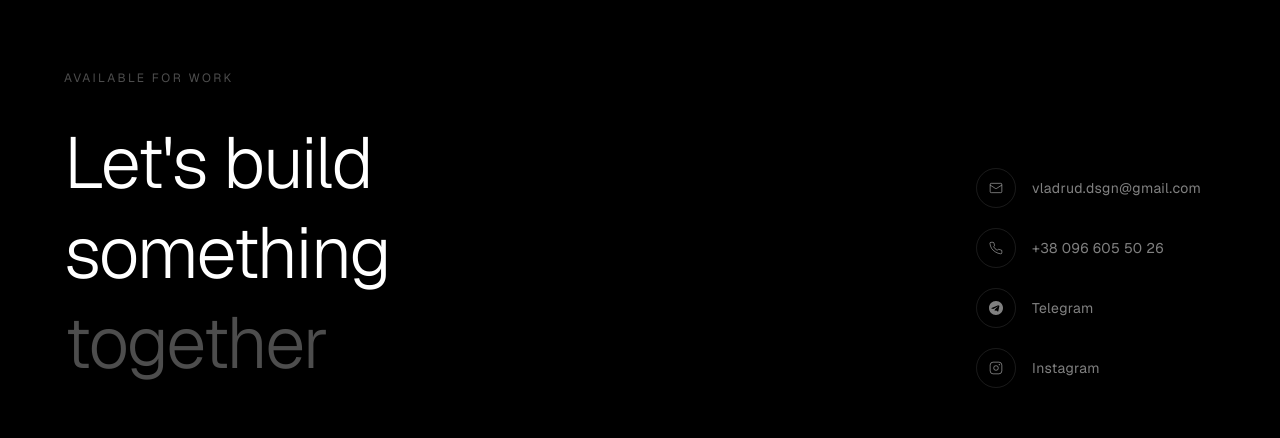
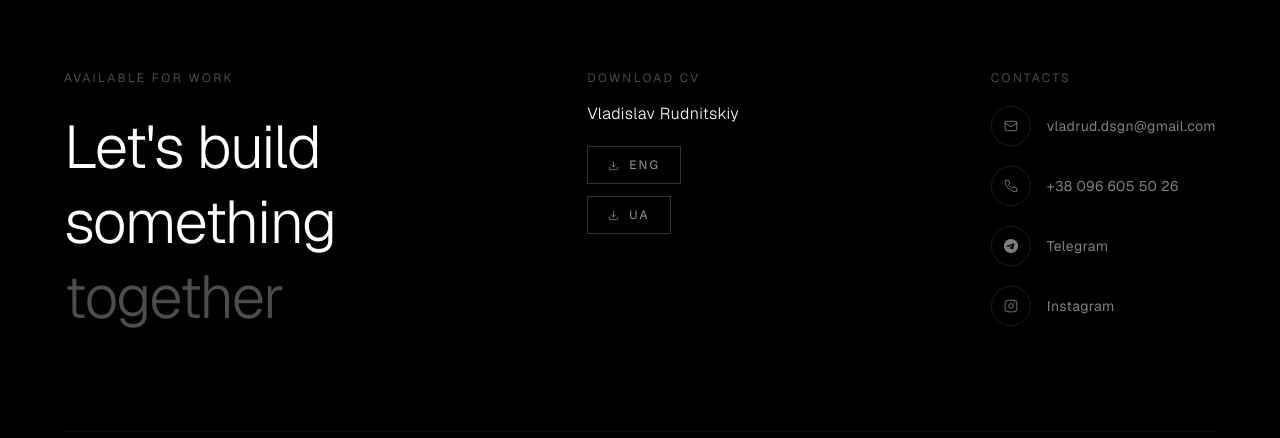
Before and after one commit to vladruddsgn-code/portfolio-vladrud, a Next.js app: page / in a window 1280 px wide. Shown: the part 1550-1988 px from the top of the page. Built offline with nearby package versions, Linux system fonts and the light colour scheme.

Commit message:
Redesign ContactSection: 3-column layout with CV download and contacts

```diff
--- a/components/ContactSection.tsx
+++ b/components/ContactSection.tsx
@@ -1,30 +1,62 @@
 export default function ContactSection() {
   return (
-    <section className="bg-black px-6 md:px-8 py-24 md:py-32 border-t border-white/5">
+    <section className="bg-black border-t border-white/5">
+
+      <div className="px-6 md:px-8 py-24 md:py-32">
         <div className="max-w-6xl mx-auto">
 
+          {/* 3 колонки на одному рівні */}
           <div className="flex flex-col md:flex-row justify-between gap-16 md:gap-8">
 
-          {/* Left — заголовок */}
-          <div className="flex flex-col justify-between">
-            <p className="text-xs tracking-[0.2em] uppercase text-white/30 mb-8">
+            {/* 1 — Слоган */}
+            <div className="flex flex-col gap-6">
+              <p className="text-xs tracking-[0.2em] uppercase text-white/30">
                 Available for work
               </p>
-            <div>
-              <h2 className="text-5xl md:text-7xl font-light text-white leading-tight tracking-tight">
+              <h2 className="text-5xl md:text-6xl font-light text-white leading-tight tracking-tight">
                 Let&apos;s build<br />something<br />
                 <span className="text-white/30">together</span>
               </h2>
             </div>
+
+            {/* 2 — Download CV */}
+            <div className="flex flex-col gap-4">
+              <p className="text-xs tracking-[0.2em] uppercase text-white/30">Download CV</p>
+              <p className="text-white text-base font-light tracking-wide">Vladislav Rudnitskiy</p>
+              <div className="flex flex-col gap-3 mt-1">
+                <a
+                  href="/Resume Rudnitskyi Eng.pdf"
+                  download
+                  className="group flex items-center gap-2.5 px-5 py-2.5 border border-white/20 text-white/60 text-xs tracking-[0.18em] uppercase hover:border-white/50 hover:text-white transition-all duration-200 w-fit"
+                >
+                  <svg width="11" height="11" viewBox="0 0 24 24" fill="none" stroke="currentColor" strokeWidth="1.5" className="group-hover:translate-y-0.5 transition-transform duration-200">
+                    <path d="M21 15v4a2 2 0 0 1-2 2H5a2 2 0 0 1-2-2v-4"/>
+                    <polyline points="7 10 12 15 17 10"/>
+                    <line x1="12" y1="15" x2="12" y2="3"/>
+                  </svg>
+                  ENG
+                </a>
+                <a
+                  href="/Резюме Рудніцький UA.pdf"
+                  download
+                  className="group flex items-center gap-2.5 px-5 py-2.5 border border-white/20 text-white/60 text-xs tracking-[0.18em] uppercase hover:border-white/50 hover:text-white transition-all duration-200 w-fit"
+                >
+                  <svg width="11" height="11" viewBox="0 0 24 24" fill="none" stroke="currentColor" strokeWidth="1.5" className="group-hover:translate-y-0.5 transition-transform duration-200">
+                    <path d="M21 15v4a2 2 0 0 1-2 2H5a2 2 0 0 1-2-2v-4"/>
+                    <polyline points="7 10 12 15 17 10"/>
+                    <line x1="12" y1="15" x2="12" y2="3"/>
+                  </svg>
+                  UA
+                </a>
+              </div>
             </div>
 
-          {/* Right — контакти */}
-          <div className="flex flex-col justify-end gap-5 min-w-[240px]">
+            {/* 3 — Контакти */}
+            <div className="flex flex-col gap-4">
+              <p className="text-xs tracking-[0.2em] uppercase text-white/30">Contacts</p>
 
-            <a
-              href="mailto:vladrud.dsgn@gmail.com"
-              className="group flex items-center gap-4 text-white/50 hover:text-white transition-colors duration-200"
-            >
+              <div className="flex flex-col gap-5 mt-1">
+                <a href="mailto:vladrud.dsgn@gmail.com" className="group flex items-center gap-4 text-white/50 hover:text-white transition-colors duration-200">
                   <div className="w-10 h-10 rounded-full border border-white/10 group-hover:border-white/40 flex items-center justify-center transition-colors duration-200 shrink-0">
                     <svg width="14" height="14" viewBox="0 0 24 24" fill="none" stroke="currentColor" strokeWidth="1.5">
                       <rect x="2" y="4" width="20" height="16" rx="2"/>
@@ -34,10 +66,7 @@ export default function ContactSection() {
                   <span className="text-sm tracking-wide">vladrud.dsgn@gmail.com</span>
                 </a>
 
-            <a
-              href="tel:+380966055026"
-              className="group flex items-center gap-4 text-white/50 hover:text-white transition-colors duration-200"
-            >
+                <a href="tel:+380966055026" className="group flex items-center gap-4 text-white/50 hover:text-white transition-colors duration-200">
                   <div className="w-10 h-10 rounded-full border border-white/10 group-hover:border-white/40 flex items-center justify-center transition-colors duration-200 shrink-0">
                     <svg width="14" height="14" viewBox="0 0 24 24" fill="none" stroke="currentColor" strokeWidth="1.5">
                       <path d="M22 16.92v3a2 2 0 0 1-2.18 2 19.79 19.79 0 0 1-8.63-3.07A19.5 19.5 0 0 1 4.69 13a19.79 19.79 0 0 1-3.07-8.67A2 2 0 0 1 3.6 2.22h3a2 2 0 0 1 2 1.72c.127.96.361 1.903.7 2.81a2 2 0 0 1-.45 2.11L7.91 9.91a16 16 0 0 0 6.07 6.07l1.06-1.06a2 2 0 0 1 2.11-.45c.907.339 1.85.573 2.81.7A2 2 0 0 1 22 16.92z"/>
@@ -46,12 +75,7 @@ export default function ContactSection() {
                   <span className="text-sm tracking-wide">+38 096 605 50 26</span>
                 </a>
 
-            <a
-              href="https://t.me/vladrudnitskiy"
-              target="_blank"
-              rel="noopener noreferrer"
-              className="group flex items-center gap-4 text-white/50 hover:text-white transition-colors duration-200"
-            >
+                <a href="https://t.me/vladrudnitskiy" target="_blank" rel="noopener noreferrer" className="group flex items-center gap-4 text-white/50 hover:text-white transition-colors duration-200">
                   <div className="w-10 h-10 rounded-full border border-white/10 group-hover:border-white/40 flex items-center justify-center transition-colors duration-200 shrink-0">
                     <svg width="14" height="14" viewBox="0 0 24 24" fill="currentColor">
                       <path d="M12 0C5.373 0 0 5.373 0 12s5.373 12 12 12 12-5.373 12-12S18.627 0 12 0zm5.894 8.221-1.97 9.28c-.145.658-.537.818-1.084.508l-3-2.21-1.447 1.394c-.16.16-.295.295-.605.295l.213-3.053 5.56-5.023c.242-.213-.054-.333-.373-.12L7.17 13.67l-2.94-.92c-.64-.203-.653-.64.136-.954l11.47-4.42c.537-.194 1.006.131.837.847z"/>
@@ -60,12 +84,7 @@ export default function ContactSection() {
                   <span className="text-sm tracking-wide">Telegram</span>
                 </a>
 
-            <a
-              href="https://www.instagram.com/by.vladrud/"
-              target="_blank"
-              rel="noopener noreferrer"
-              className="group flex items-center gap-4 text-white/50 hover:text-white transition-colors duration-200"
-            >
+                <a href="https://www.instagram.com/by.vladrud/" target="_blank" rel="noopener noreferrer" className="group flex items-center gap-4 text-white/50 hover:text-white transition-colors duration-200">
                   <div className="w-10 h-10 rounded-full border border-white/10 group-hover:border-white/40 flex items-center justify-center transition-colors duration-200 shrink-0">
                     <svg width="14" height="14" viewBox="0 0 24 24" fill="none" stroke="currentColor" strokeWidth="1.5">
                       <rect x="2" y="2" width="20" height="20" rx="5"/>
@@ -75,21 +94,19 @@ export default function ContactSection() {
                   </div>
                   <span className="text-sm tracking-wide">Instagram</span>
                 </a>
+              </div>
+            </div>
 
-          </div>
           </div>
 
           {/* Footer */}
           <div className="mt-24 pt-8 border-t border-white/5 flex justify-between items-center">
-          <span className="text-xs text-white/20 tracking-widest">
-            © 2026 Vladislav Rudnitskiy
-          </span>
-          <span className="text-xs text-white/20 tracking-widest uppercase">
-            Portfolio
-          </span>
+            <span className="text-xs text-white/20 tracking-widest">© 2026 Vladislav Rudnitskiy</span>
+            <span className="text-xs text-white/20 tracking-widest uppercase">Portfolio</span>
+          </div>
+        </div>
       </div>
 
-      </div>
     </section>
   );
 }
```
Lines whose indentation alone changed are shown as unchanged.
